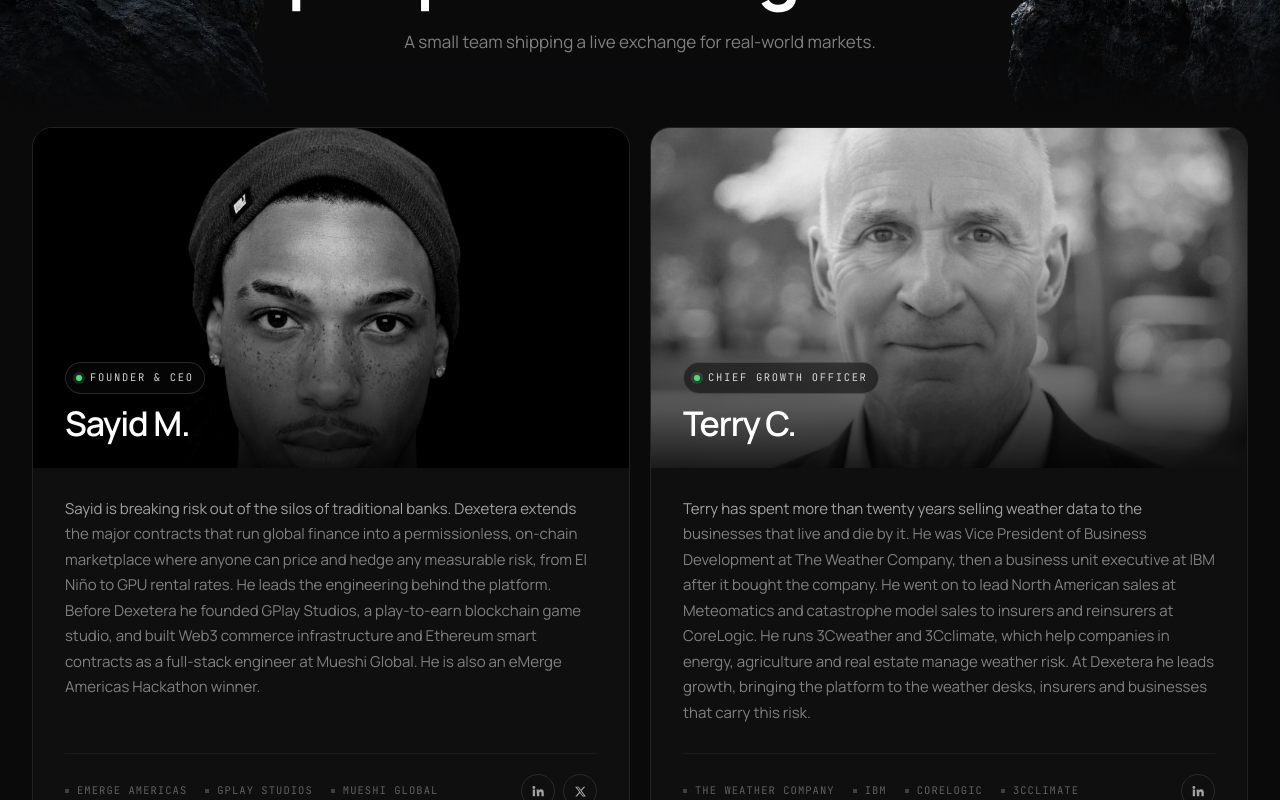
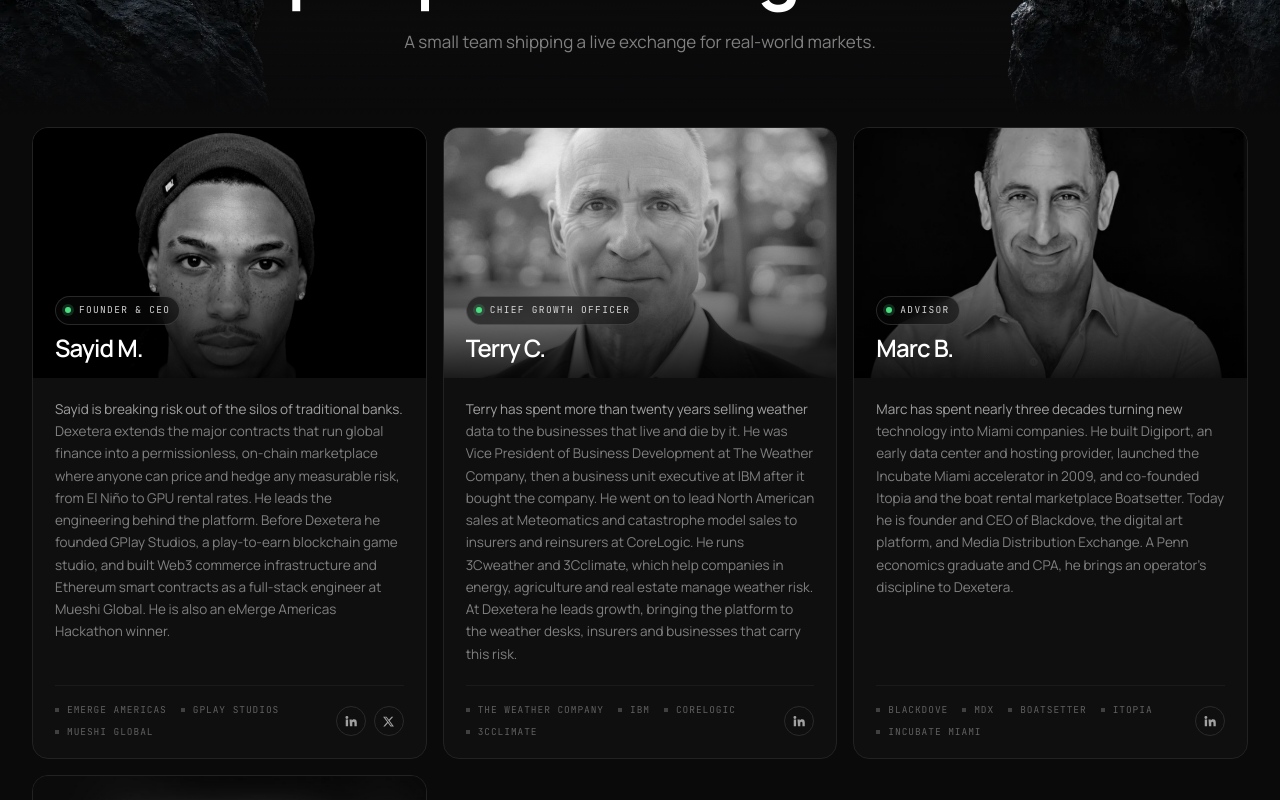
Before and after one commit to SayidwithDexextra/GlobalRiskExchange, a Next.js app: page /team in a window 1280 px wide. Shown: the part 260-1060 px from the top of the page. Built offline with nearby package versions, Linux system fonts and the light colour scheme; no server answers.

Commit message:
Team cards: three per row, investor row below

```diff
--- a/src/components/team/team.css
+++ b/src/components/team/team.css
@@ -138,36 +138,42 @@ html.theme-anim *{transition:background-color .3s,border-color .3s,color .3s,fil
 .dx-team .hero.compact:after{height:120px}
 .dx-team .hero.compact .hero-in{padding:136px 32px 64px}
 /* Team cards v2: portrait poster cards (23 Nov 2026) */
-.dx-team .team{display:grid;grid-template-columns:minmax(0,1fr) minmax(0,1fr);gap:20px;position:relative;z-index:3}
-.dx-team .pc-solo{grid-column:1 / -1;width:calc((100% - 20px) / 2);justify-self:center}
-.dx-team .pc{position:relative;display:flex;flex-direction:column;background:var(--card);border:1px solid var(--line);border-radius:20px;overflow:hidden;box-shadow:var(--highlight);transition:border-color .3s,transform .3s}
+.dx-team .team{display:grid;grid-template-columns:repeat(3,minmax(0,1fr));gap:16px;position:relative;z-index:3}
+.dx-team .grp{display:flex;align-items:center;gap:14px;margin:44px 0 16px;font-family:var(--mono);font-size:10.5px;letter-spacing:.18em;text-transform:uppercase;color:var(--t4)}
+.dx-team .grp:after{content:"";flex:1;height:1px;background:var(--hair)}
+.dx-team .team-inv{position:relative;z-index:3}
+.dx-team .pc{position:relative;display:flex;flex-direction:column;background:var(--card);border:1px solid var(--line);border-radius:16px;overflow:hidden;box-shadow:var(--highlight);transition:border-color .3s,transform .3s}
 .dx-team .pc:hover{border-color:var(--line3);transform:translateY(-3px)}
-.dx-team .pc-media{position:relative;height:340px;background:var(--card2);overflow:hidden;isolation:isolate}
+.dx-team .pc-media{position:relative;height:250px;background:var(--card2);overflow:hidden;isolation:isolate}
 .dx-team .pc-media img{position:absolute;inset:0;width:100%;height:100%;object-fit:cover;object-position:50% 28%;display:block;filter:grayscale(1) contrast(1.08) brightness(.92);transform:scale(1.02);transition:filter .7s ease,transform 1.2s cubic-bezier(.2,.7,.2,1)}
 .dx-team .pc:hover .pc-media img{filter:grayscale(0) contrast(1.02) brightness(1);transform:scale(1.06)}
 .dx-team .pc-media:after{content:"";position:absolute;inset:0;background:linear-gradient(180deg,rgba(0,0,0,0) 38%,rgba(0,0,0,.35) 62%,rgba(0,0,0,.88) 100%);z-index:1;pointer-events:none}
-.dx-team .pc-mono{position:absolute;inset:0;display:grid;place-items:center;font:600 64px/1 var(--sans);letter-spacing:-.03em;color:var(--t4)}
-.dx-team .pc-id{position:absolute;left:32px;right:32px;bottom:26px;z-index:2}
-.dx-team .pc h2{font-size:34px;line-height:1.05;font-weight:600;letter-spacing:-.035em;color:#fff}
-.dx-team .role{display:inline-flex;align-items:center;gap:8px;margin-bottom:12px;padding:6px 10px;border-radius:999px;background:rgba(10,10,11,.55);border:1px solid rgba(255,255,255,.14);backdrop-filter:blur(8px);-webkit-backdrop-filter:blur(8px);font-family:var(--mono);font-size:10.5px;letter-spacing:.16em;color:rgba(255,255,255,.82)}
+.dx-team .pc-mono{position:absolute;inset:0;display:grid;place-items:center;font:600 48px/1 var(--sans);letter-spacing:-.03em;color:var(--t4)}
+.dx-team .pc-id{position:absolute;left:22px;right:22px;bottom:18px;z-index:2}
+.dx-team .pc h2{font-size:24px;line-height:1.05;font-weight:600;letter-spacing:-.035em;color:#fff}
+.dx-team .role{display:inline-flex;align-items:center;gap:8px;margin-bottom:10px;padding:5px 9px;border-radius:999px;background:rgba(10,10,11,.55);border:1px solid rgba(255,255,255,.14);backdrop-filter:blur(8px);-webkit-backdrop-filter:blur(8px);font-family:var(--mono);font-size:9.5px;letter-spacing:.14em;color:rgba(255,255,255,.82)}
 .dx-team .role i{width:6px;height:6px;border-radius:50%;background:var(--green);box-shadow:0 0 0 3px rgba(74,222,128,.18)}
-.dx-team .pc-body{display:flex;flex-direction:column;gap:28px;flex:1;padding:28px 32px 26px}
-.dx-team .bio{font-size:15px;line-height:1.7;color:var(--t3);flex:1}
+.dx-team .pc-body{display:flex;flex-direction:column;gap:20px;flex:1;padding:20px 22px 18px}
+.dx-team .bio{font-size:13.5px;line-height:1.65;color:var(--t3);flex:1}
 .dx-team .bio:first-line{color:var(--t2)}
-.dx-team .pc-foot{display:flex;align-items:center;justify-content:space-between;gap:16px;padding-top:20px;border-top:1px solid var(--hair)}
-.dx-team .tags{display:flex;flex-wrap:wrap;gap:8px 18px;font-family:var(--mono);font-size:10.5px;letter-spacing:.1em;text-transform:uppercase;color:var(--t4)}
+.dx-team .pc-foot{display:flex;align-items:center;justify-content:space-between;gap:12px;padding-top:16px;border-top:1px solid var(--hair)}
+.dx-team .tags{display:flex;flex-wrap:wrap;gap:6px 14px;font-family:var(--mono);font-size:9.5px;letter-spacing:.1em;text-transform:uppercase;color:var(--t4)}
 .dx-team .tag{display:inline-flex;align-items:center;gap:8px}
 .dx-team .tag:before{content:"";width:4px;height:4px;background:var(--line4);flex:none}
+.dx-team .pc-wide{flex-direction:row}
+.dx-team .pc-wide .pc-media{width:calc((100% - 32px) / 3);height:auto;min-height:230px;flex:none}
+.dx-team .pc-wide .pc-body{padding:24px 28px 20px}
+.dx-team .pc-wide .bio{max-width:68ch}
 .dx-team .soc{display:flex;gap:8px;flex:none}
-.dx-team .soc a{width:34px;height:34px;border-radius:50%;border:1px solid var(--line2);display:grid;place-items:center;color:var(--t2);transition:border-color .2s,color .2s,background .2s}
+.dx-team .soc a{width:30px;height:30px;border-radius:50%;border:1px solid var(--line2);display:grid;place-items:center;color:var(--t2);transition:border-color .2s,color .2s,background .2s}
 .dx-team .soc a:hover{border-color:var(--line4);color:var(--t1);background:var(--card2)}
 .dx-team .soc a:focus-visible{outline:2px solid var(--t1);outline-offset:2px}
 @media (prefers-reduced-motion:reduce){.dx-team .pc,.dx-team .pc-media img{transition:none}.dx-team .pc:hover{transform:none}.dx-team .pc:hover .pc-media img{transform:scale(1.02)}}
-@media (max-width:720px){.dx-team .pc-media{height:300px} .dx-team .pc-id{left:22px;right:22px;bottom:20px} .dx-team .pc h2{font-size:28px} .dx-team .pc-body{padding:22px 22px 20px;gap:22px} .dx-team .pc-foot{flex-direction:column;align-items:flex-start}}
+@media (max-width:1000px){.dx-team .team{grid-template-columns:repeat(2,minmax(0,1fr))} .dx-team .pc-wide .pc-media{width:calc((100% - 16px) / 2)}}
+@media (max-width:720px){.dx-team .team{grid-template-columns:minmax(0,1fr)} .dx-team .pc-wide{flex-direction:column} .dx-team .pc-wide .pc-media{width:auto;height:250px;min-height:0} .dx-team .pc-wide .pc-body{padding:20px 22px 18px} .dx-team .pc h2{font-size:24px}}
 .dx-team .strip{margin-top:24px;background:var(--card);border:1px solid var(--line);border-radius:16px;padding:28px 40px;display:flex;align-items:center;justify-content:space-between;gap:24px;flex-wrap:wrap}
 .dx-team .strip h3{font-size:18px;font-weight:600;letter-spacing:-.015em;color:var(--t1);line-height:1.3}
 .dx-team .strip p{font-size:14px;color:var(--t3);margin-top:4px;line-height:1.5}
 .dx-team .strip .acts{display:flex;gap:10px;flex-wrap:wrap}
 .dx-team .tsec{padding:8px 0 56px}
-@media (max-width:800px){.dx-team .team{grid-template-columns:minmax(0,1fr)} .dx-team .pc-solo{width:100%}}
 @media (max-width:720px){.dx-team .hero.compact .hero-in{padding:120px 16px 48px} .dx-team .strip{padding:24px} .dx-team .strip .acts, .dx-team .strip .acts .btn{width:100%}}
```
